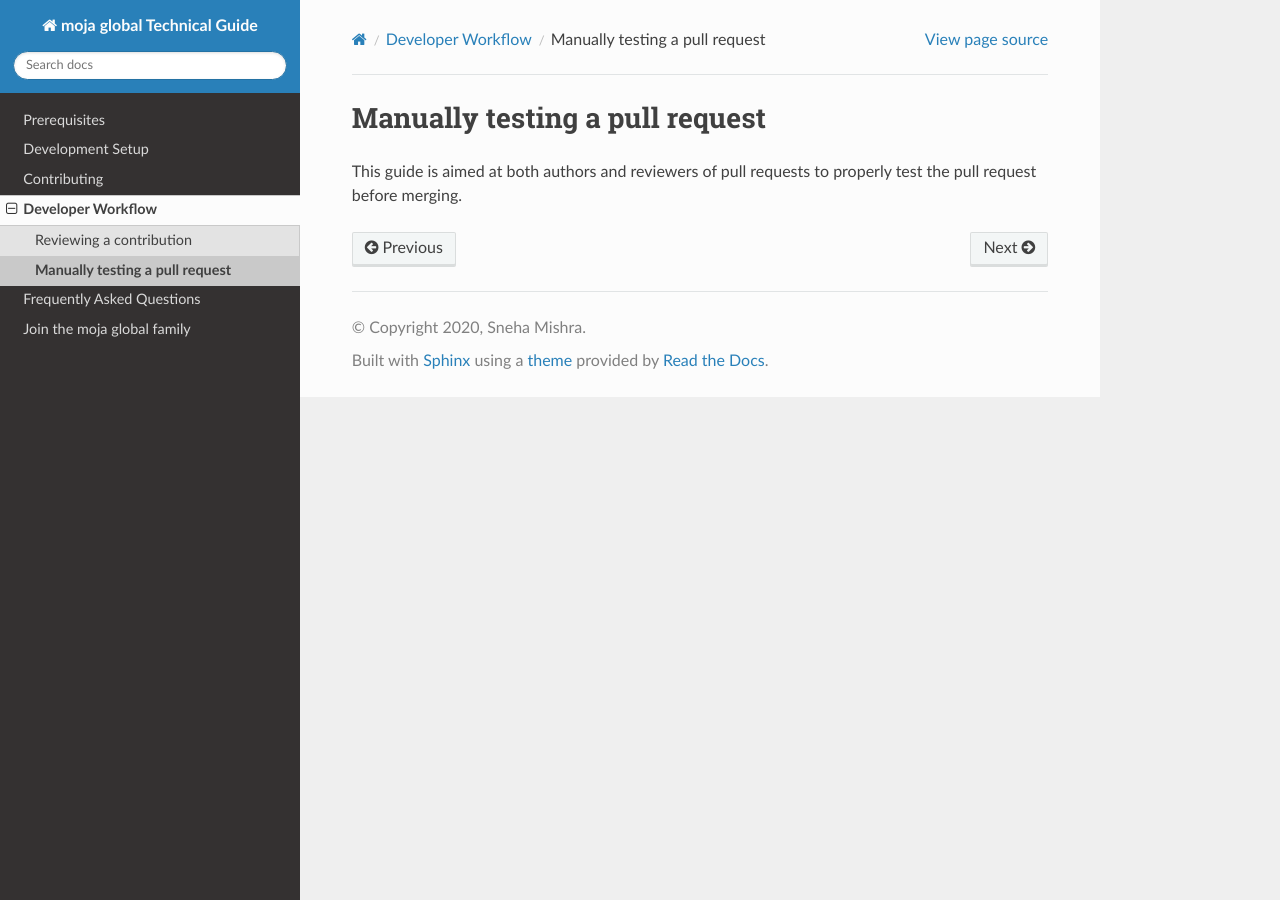
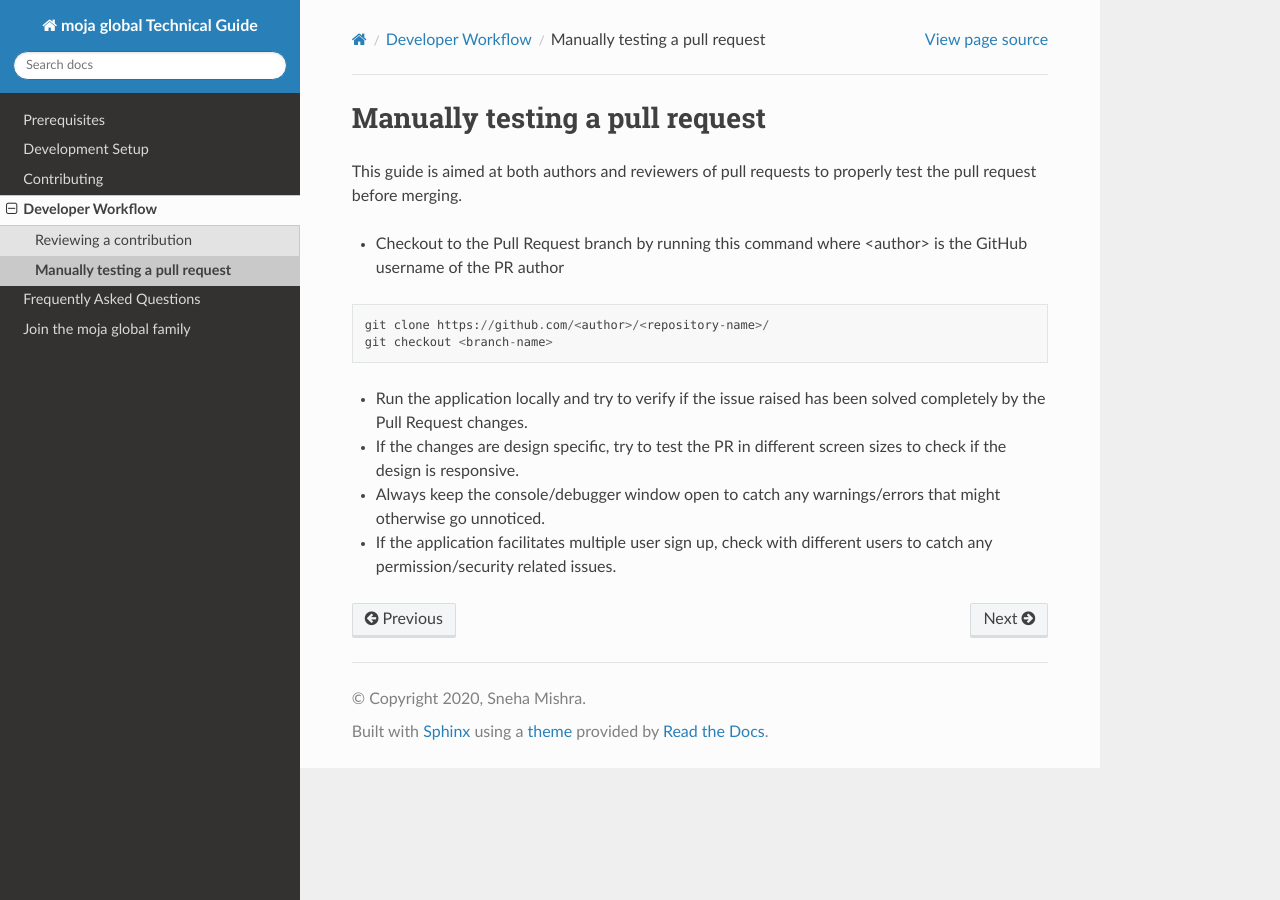
Before and after one commit to moja-global/moja_global_docs, a Sphinx documentation site: the page built from docs/DeveloperWorkflow/manual_testing_pr.rst, in a window 1280 px wide. Built offline with Sphinx 7.4.7 and the Read the Docs theme 2.0.0, drawn with Linux system fonts in a browser that asks for light colours.

Commit message:
add bots and testing section initial commit

```diff
--- a/docs/DeveloperWorkflow/manual_testing_pr.rst
+++ b/docs/DeveloperWorkflow/manual_testing_pr.rst
@@ -4,3 +4,14 @@ Manually testing a pull request
 ###############################
 
 This guide is aimed at both authors and reviewers of pull requests to properly test the pull request before merging.
+
+* Checkout to the Pull Request branch by running this command where <author> is the GitHub username of the PR author
+::
+
+    git clone https://github.com/<author>/<repository-name>/
+    git checkout <branch-name>
+
+* Run the application locally and try to verify if the issue raised has been solved completely by the Pull Request changes.
+* If the changes are design specific, try to test the PR in different screen sizes to check if the design is responsive.
+* Always keep the console/debugger window open to catch any warnings/errors that might otherwise go unnoticed.
+* If the application facilitates multiple user sign up, check with different users to catch any permission/security related issues.
```
Also changed, not shown: docs/DeveloperWorkflow/bots_and_integrations.rst (added, +102 -0 lines).
